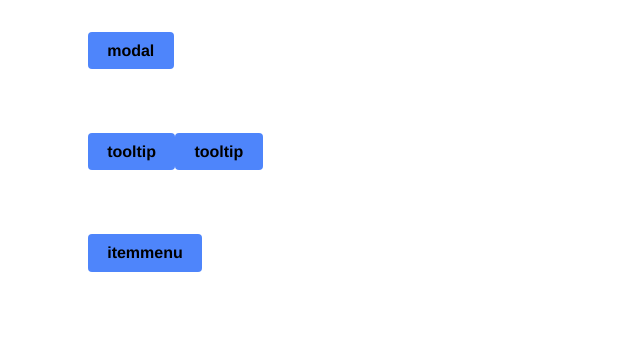
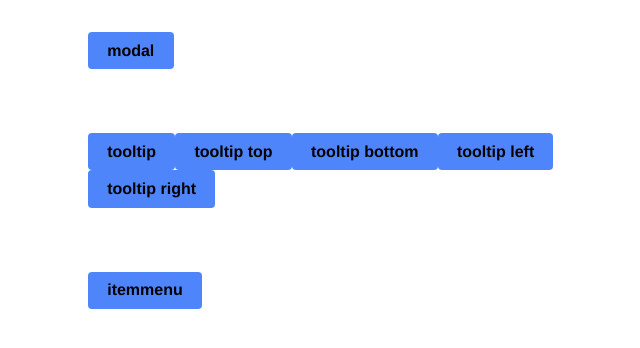
Before and after one commit to dig1t/react-ui, a Next.js app: page / in a window 1280 px wide. Shown: the top 348 px of the page, without its empty margins (296-936 px from the left). Built offline with nearby package versions, Linux system fonts and the light colour scheme.

Commit message:
tooltip positions

```diff
--- /dev/null
+++ b/src/components/UI/Portal.js
@@ -0,0 +1,32 @@
+import React, { useEffect, useRef, useState } from 'react'
+import ReactDOM from 'react-dom'
+
+const getDOMRoot = () => {
+	const res = document.getElementById('ui-root')
+
+	if (res) return res
+
+	const root = document.createElement('div')
+	root.setAttribute('id', 'ui-root')
+	document.body.appendChild(root)
+
+	return root
+}
+
+const Portal = props => {
+	const root = useRef()
+	const [mounted, setMounted] = useState(false)
+
+	useEffect(() => {
+		// Mounted
+		root.current = getDOMRoot()
+		setMounted(true)
+	}, [])
+
+	return mounted ? ReactDOM.createPortal(
+		props.children,
+		root.current
+	) : <></>
+}
+
+export default Portal
--- a/src/components/UI/Tooltip.js
+++ b/src/components/UI/Tooltip.js
@@ -1,33 +1,17 @@
 import React, { useEffect, useRef, useState } from 'react'
-import ReactDOM from 'react-dom'
 import PropTypes from 'prop-types'
 import classNames from 'classnames'
 
+import Portal from './Portal.js'
+
 const TOOLTIP_OFFSET = 10
 
-const getDOMRoot = () => {
-	const res = document.getElementById('ui-root')
-
-	if (res) return res
-
-	const root = document.createElement('div')
-	root.setAttribute('id', 'ui-root')
-	document.body.appendChild(root)
-
-	return root
-}
-
 const Tooltip = (props, ref) => {
-	const root = useRef()
 	const tooltipElement = useRef()
-	const [nubPosition, setNubPosition] = useState('top')
+	const [nubPosition, setNubPosition] = useState(props.position)
 	const [pos, setPos] = useState({ x: 0, y: 0 })
-	const [mounted, setMounted] = useState(false)
 
 	useEffect(() => {
-		root.current = getDOMRoot()
-		setMounted(true)
-
 		if (!tooltipElement.current || !props.parentRef.current) return
 
 		const parentRect = props.parentRef.current.getBoundingClientRect()
@@ -39,19 +23,23 @@ const Tooltip = (props, ref) => {
 		let y = parentRect.top - height - TOOLTIP_OFFSET
 		let newNubPosition = 'bottom'
 
-		if (y < 0) {
+		if (props.position === 'bottom' || (!props.position && y < 0)) {
 			y = parentRect.top + parentRect.height + TOOLTIP_OFFSET
 			x = (parentRect.left + (parentRect.width / 2)) - (width / 2)
 			newNubPosition = 'top'
 		}
 
-		if (x > window.innerWidth || tooltipElement.current.offsetWidth + x > window.innerWidth) {
+		if (props.position === 'left' || (!props.position && (
+			x > window.innerWidth || tooltipElement.current.offsetWidth + x > window.innerWidth
+		))) {
 			x = parentRect.left - width - TOOLTIP_OFFSET
 			y = parentRect.top - (height / 2) + (parentRect.height / 2)
 			newNubPosition = 'right'
 		}
 
-		if (x < 0 || tooltipElement.current.offsetWidth + x > window.innerWidth) {
+		if (props.position === 'right' || (!props.position && (
+			x < 0 || tooltipElement.current.offsetWidth + x > window.innerWidth
+		))) {
 			x = parentRect.left + parentRect.width + TOOLTIP_OFFSET
 			y = parentRect.top - (height / 2) + (parentRect.height / 2)
 			newNubPosition = 'left'
@@ -61,24 +49,23 @@ const Tooltip = (props, ref) => {
 		setNubPosition(newNubPosition)
 	}, [props, tooltipElement, ref])
 
-	return mounted && props.open ? ReactDOM.createPortal(
-		<div
+	return <Portal>
+		{props.open ? <div
 			ref={tooltipElement}
 			className={classNames('tooltip', nubPosition)}
 			style={{ left: pos.x, top: pos.y }}
 		>
 			<div className="nub" />
 			<span>{props.text}</span>
-		</div>,
-		root.current
-	) : <></>
+		</div> : <></>}
+	</Portal>
 }
 
 Tooltip.propTypes = {
 	open: PropTypes.bool.isRequired,
 	text: PropTypes.string.isRequired,
 	parentRef: PropTypes.object.isRequired,
-	position: PropTypes.number
+	position: PropTypes.string
 }
 
 const TooltipWrap = props => {
@@ -91,14 +78,8 @@ const TooltipWrap = props => {
 
 	return props.inlineTrigger ? <span
 		ref={ref}
-
-		onMouseEnter={() => {
-			setOpen(true)
-		}}
-
-		onMouseLeave={() => {
-			setOpen(false)
-		}}
+		onMouseEnter={() => setOpen(true)}
+		onMouseLeave={() => setOpen(false)}
 	>
 		<Tooltip
 			{...props}
--- a/src/pages/index.js
+++ b/src/pages/index.js
@@ -32,8 +32,17 @@ export default function Home() {
           <Tooltip text="hello world">
             <button>tooltip</button>
           </Tooltip>
-          <Tooltip text="hello world">
-            <button>tooltip</button>
+          <Tooltip text="hello world" position="top">
+            <button>tooltip top</button>
+          </Tooltip>
+          <Tooltip text="hello world" position="bottom">
+            <button>tooltip bottom</button>
+          </Tooltip>
+          <Tooltip text="hello world" position="left">
+            <button>tooltip left</button>
+          </Tooltip>
+          <Tooltip text="hello world" position="right">
+            <button>tooltip right</button>
           </Tooltip>
         </div>
 
```
